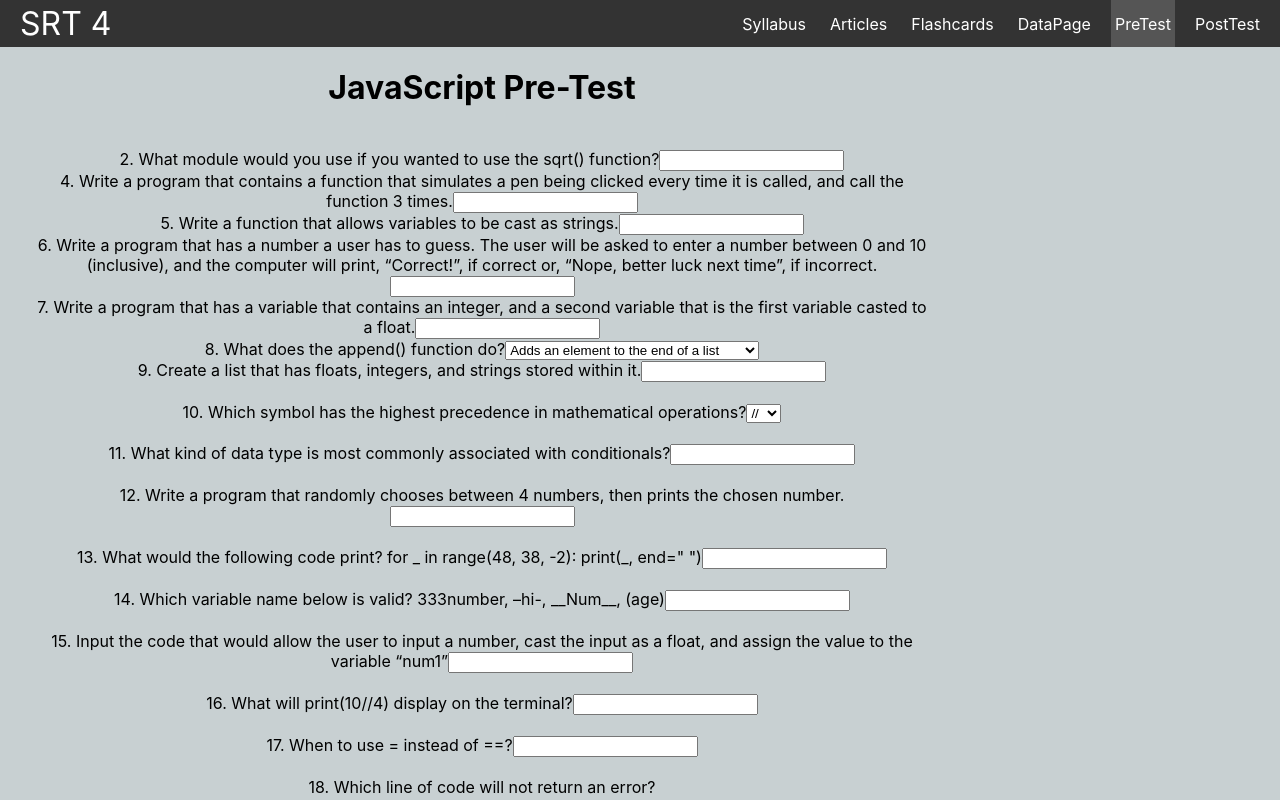
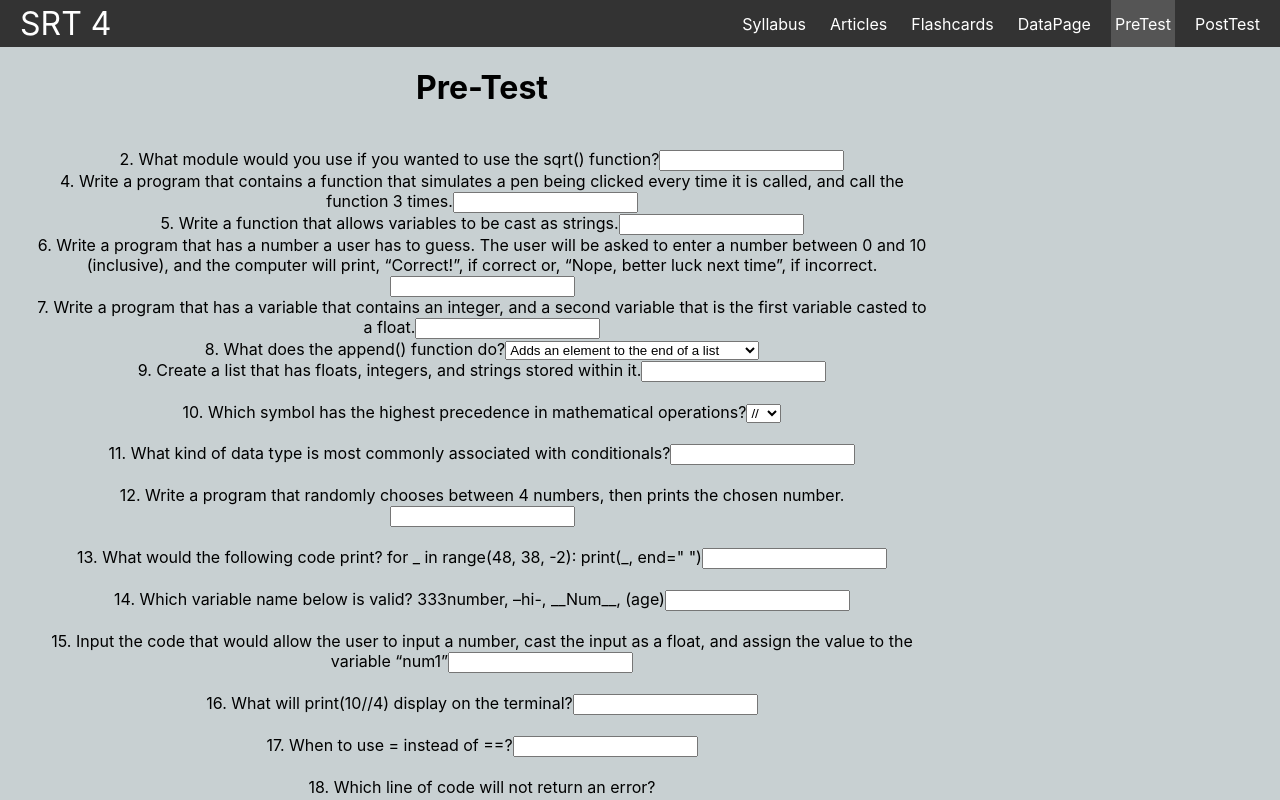
Before and after one commit to MD5595/SrtFlaskWebsite, a React (Create React App) app in the folder my-app/: page /PreTest in a window 1280 px wide. Shown: the top 800 px of the page. Built offline with nearby package versions, Linux system fonts and the light colour scheme; no server answers.

Commit message:
test questions

```diff
--- a/my-app/src/pages/PostTest.js
+++ b/my-app/src/pages/PostTest.js
@@ -103,9 +103,10 @@ function PostTest() {
         const q15_answer = document.getElementById('answer15').value.toLowerCase();
         if (q15_answer.includes("0")) {
             score++;
-        }
+        }}
         return (
             <div className="container">
+                <p>Hi</p>
                 {/* Question 1 */}
                 <label htmlFor="answer1">1. Make a user input-based number guessing game that keeps looping until the
                     user gets the right answer. If the user gets the answer wrong 5 times, make the game stop and print,
@@ -325,6 +326,6 @@ function PostTest() {
             </div>
         );
     }
-    }
+
 
     export default PostTest;
--- a/my-app/src/pages/PreTest.js
+++ b/my-app/src/pages/PreTest.js
@@ -142,7 +142,7 @@ function PreTest() {
 
     return (
         <div className="container">
-            <h1>JavaScript Pre-Test</h1>
+            <h1> Pre-Test</h1>
             <p>{username}</p>
             <form>
                 {/* Question 1 */}
```
